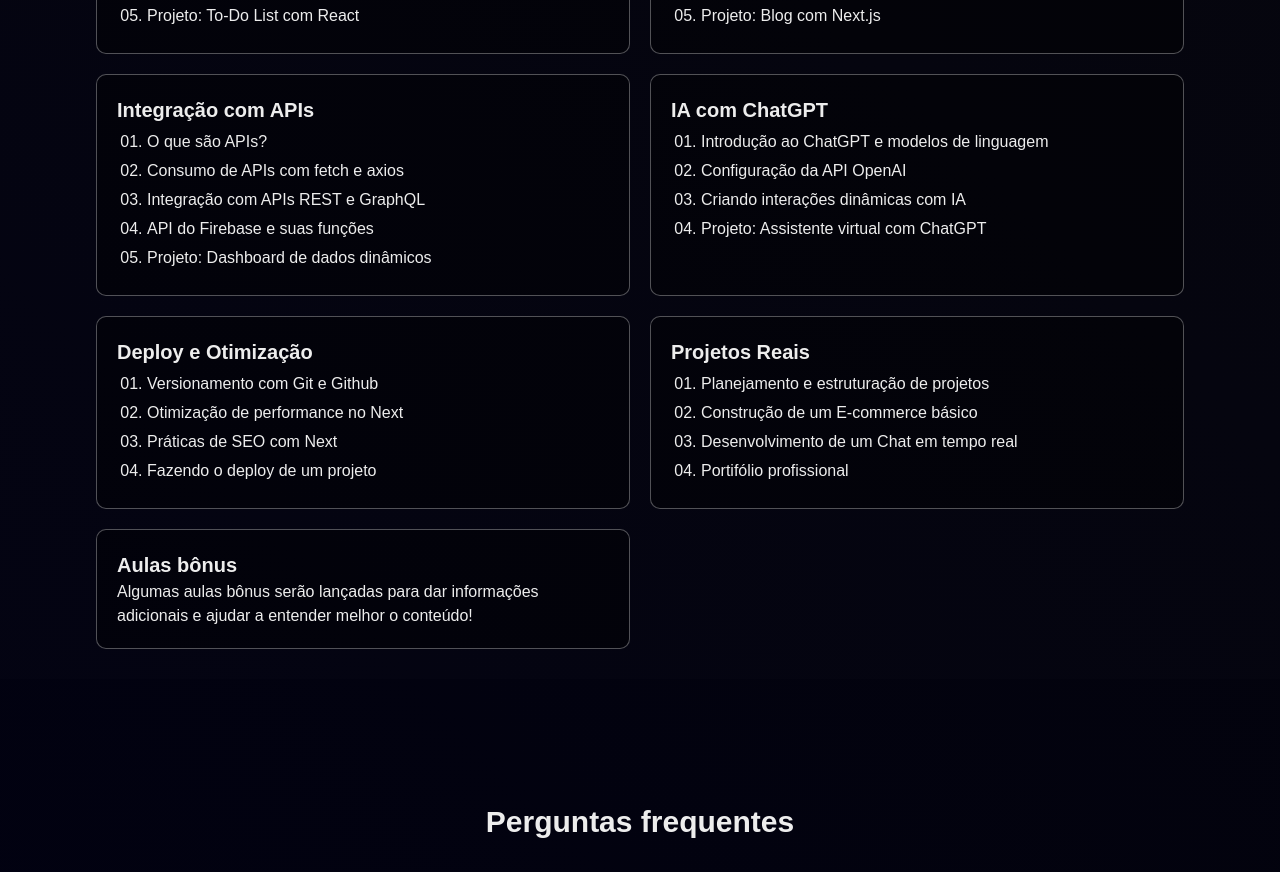
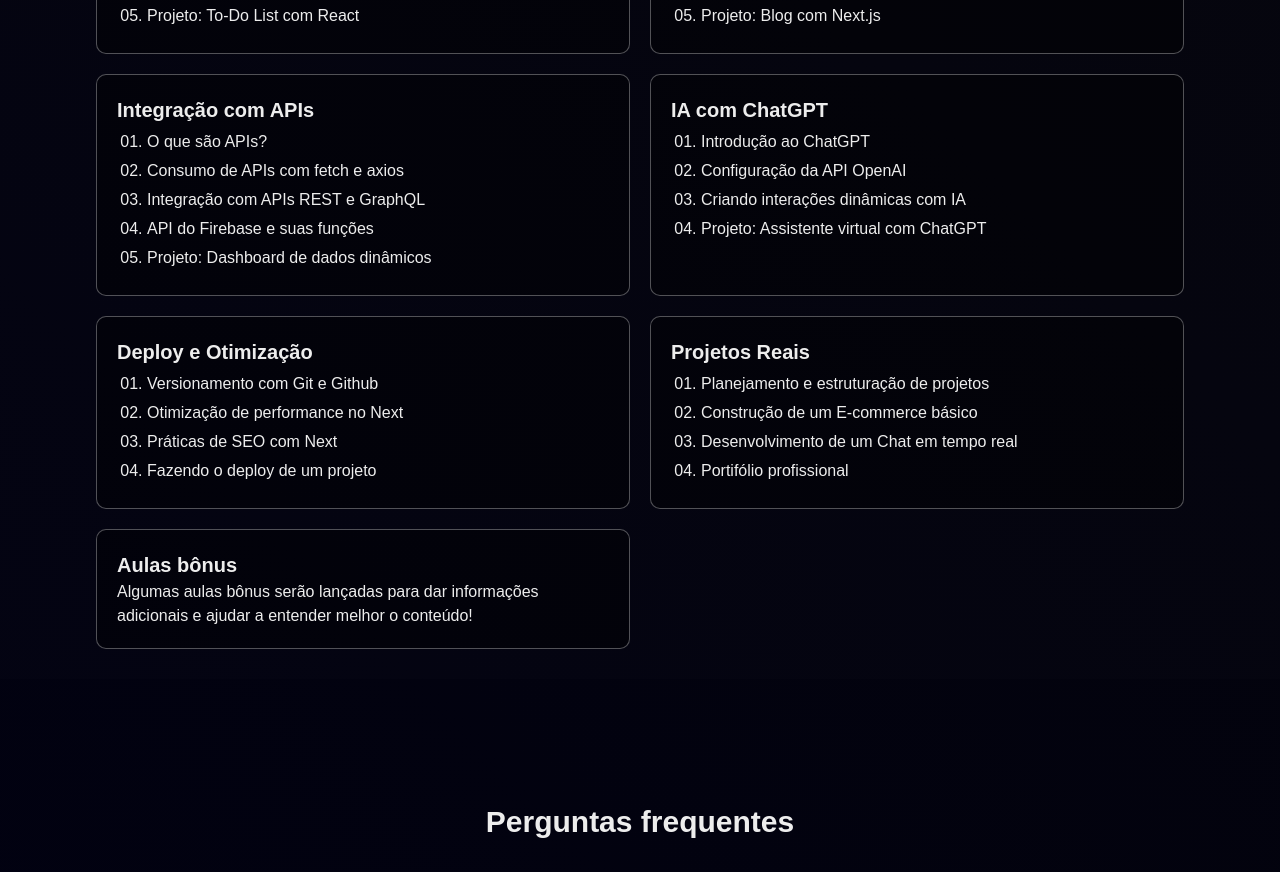
Before and after one commit to igorOliveira-dev/dozeroaonext, a Next.js app: page / in a window 1280 px wide. Shown: the part 2760-3632 px from the top of the page. Built offline with nearby package versions, Linux system fonts and the light colour scheme.

Commit message:
Diminuição de alguns nomes pra caber na tela de uma forma melhor

```diff
--- a/src/app/sections/modules/Modules.jsx
+++ b/src/app/sections/modules/Modules.jsx
@@ -58,7 +58,7 @@ const courseModules = [
   {
     title: "IA com ChatGPT",
     lessons: [
-      "Introdução ao ChatGPT e modelos de linguagem",
+      "Introdução ao ChatGPT",
       "Configuração da API OpenAI",
       "Criando interações dinâmicas com IA",
       "Projeto: Assistente virtual com ChatGPT",
```
